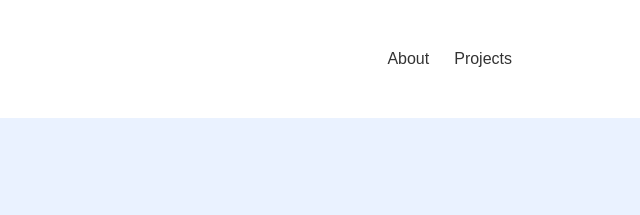
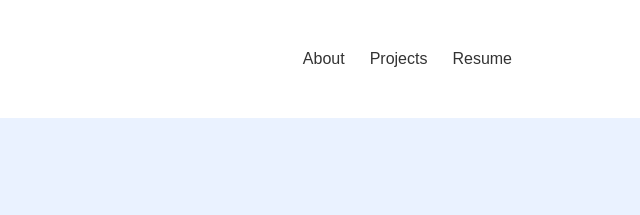
Before and after one commit to Tanisha7320/Portfolio, a plain HTML site: page index.html in a window 1280 px wide. Shown: the top 215 px of the page, 640-1280 px from the left. Drawn offline with Linux system fonts and the light colour scheme.

Commit message:
Add resume

```diff
--- a/index.html
+++ b/index.html
@@ -13,6 +13,7 @@
         <div class="nav-links">
             <a href="#about">About</a>
             <a href="#projects">Projects</a>
+            <a href="resume.pdf" target="_blank" rel="noopener noreferrer">Resume</a>
         </div>
     </nav>
 
```
Also changed, not shown: 1 other file.
